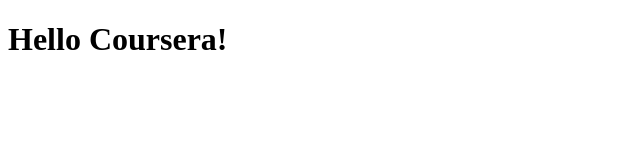
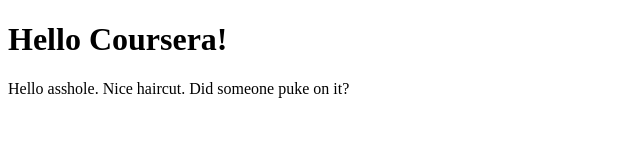
Before and after one commit to bukbukXiu/coursera-test, a plain HTML site: page site/index.html in a window 1280 px wide. Shown: the whole page, without its empty margins (0-640 px from the left). Drawn offline with Linux system fonts and the light colour scheme.

Commit message:
Asshole sucker

```diff
--- a/site/index.html
+++ b/site/index.html
@@ -5,5 +5,6 @@
     </head>
     <body>
         <h1>Hello Coursera!</h1>
+        <p>Hello asshole. Nice haircut. Did someone puke on it?</p>
     </body>
 </html>
```
